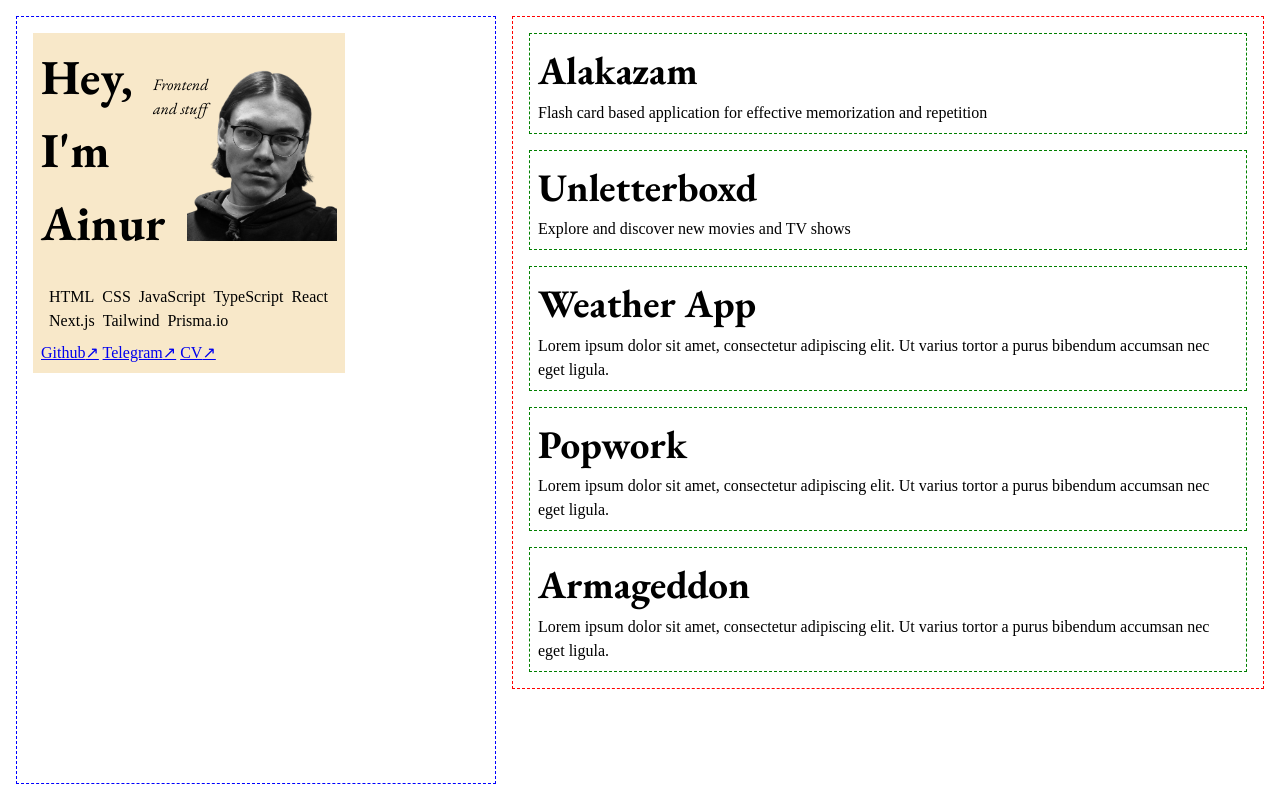
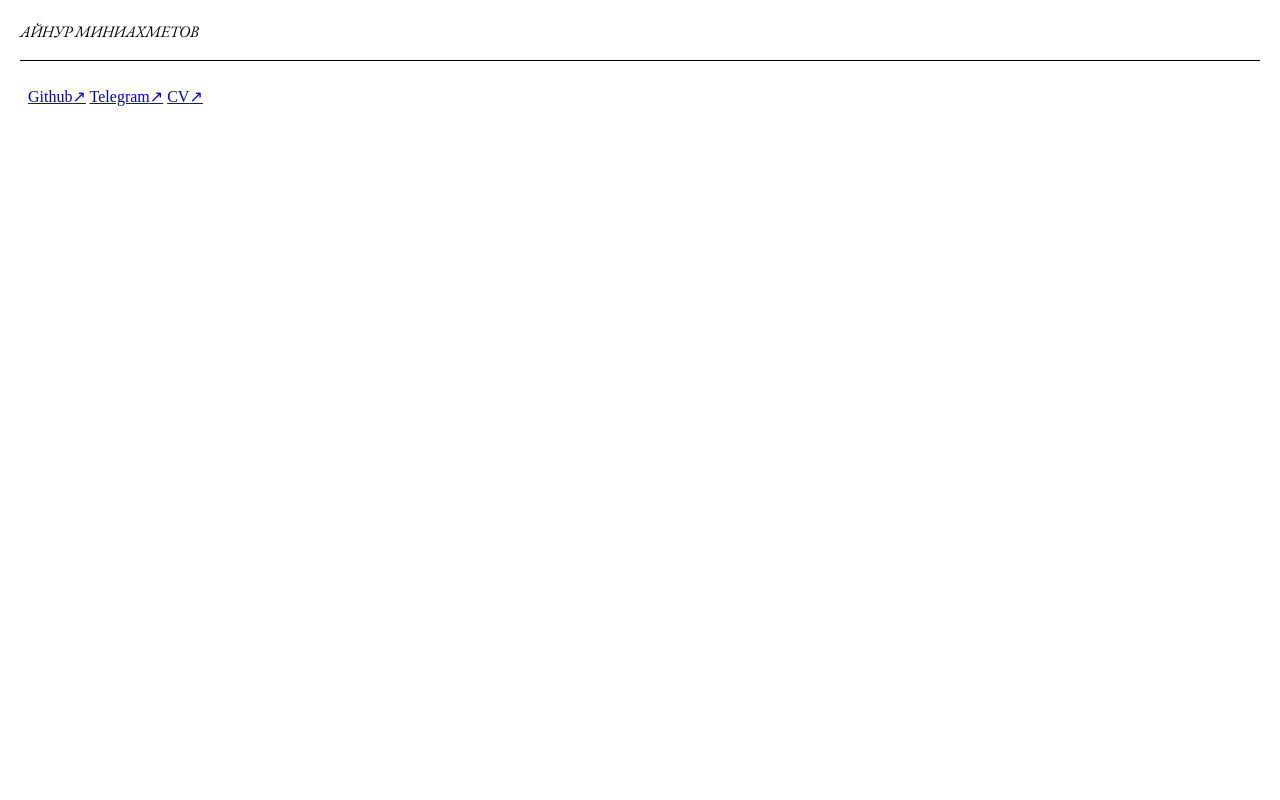
Before and after one commit to Qnt/qnt.github.io, a website built with Vite: page index.html in a window 1280 px wide. Built offline with nearby package versions, Linux system fonts and the light colour scheme; files whose address does not match are found by name.

Commit message:
change: latout and styling

```diff
--- a/index.html
+++ b/index.html
@@ -7,42 +7,19 @@
   </head>
   <body>
     <main class="main-wrapper">
-      <section id="hero">
-        <div class="about">
-          <div class="about__content">
-            <div class="about__wrap-me">
-              <header class="about__header">
-                <h1 class="about__title">Hey, I&apos;m Ainur</h1>
-                <p class="about__subtitle">Frontend and stuff</p>
-              </header>
-              <img
-                src="/src/assets/images/avatar.png"
-                alt="avatar"
-                class="about__avatar"
-                width="160"
-                height="200"
-              />
-            </div>
-
-            <ul class="about__skills">
-              <li>HTML</li>
-              <li>CSS</li>
-              <li>JavaScript</li>
-              <li>TypeScript</li>
-              <li>React</li>
-              <li>Next.js</li>
-              <li>Tailwind</li>
-              <li>Prisma.io</li>
-            </ul>
-            <div class="about__contacts">
-              <a href="https://github.com/qnt" target="_blank">Github</a>
-              <a href="https://t.me/Cusco_Quint" target="_blank">Telegram</a>
-              <a href="#">CV</a>
-            </div>
+      <section id="about" class="about">
+        <header class="about__header">
+          <h2 class="about__title">Айнур Миниахметов</h2>
+        </header>
+        <div class="about__content">
+          <div class="about__contacts">
+            <a href="https://github.com/qnt" target="_blank">Github</a>
+            <a href="https://t.me/Cusco_Quint" target="_blank">Telegram</a>
+            <a href="#">CV</a>
           </div>
         </div>
       </section>
-      <section id="projects">
+      <!-- <section id="projects">
         <ul class="projects-list">
           <li class="project-item">
             <h3 class="project-item__title">Alakazam</h3>
@@ -79,7 +56,7 @@
             </p>
           </li>
         </ul>
-      </section>
+      </section> -->
     </main>
     <footer></footer>
 
--- a/src/styles/style.css
+++ b/src/styles/style.css
@@ -32,8 +32,7 @@
 }
 
 :root {
-  --body-padding: clamp(0.5rem, 2vw, 1rem);
-
+  /* Font sizes */
   --font-size--2: clamp(0.7813rem, 0.7747rem + 0.0326vi, 0.8rem);
   --font-size--1: clamp(0.9375rem, 0.9158rem + 0.1087vi, 1rem);
   --font-size-0: clamp(1.125rem, 1.0815rem + 0.2174vi, 1.25rem);
@@ -44,19 +43,41 @@
   --font-size-5: clamp(2.7994rem, 2.4462rem + 1.7658vi, 3.8147rem);
   --font-size-6: clamp(3.3592rem, 2.8691rem + 2.4507vi, 4.7684rem);
   --font-size-7: clamp(4.0311rem, 3.36rem + 3.3555vi, 5.9605rem);
+
+  --font-size-base: var(--font-size--1);
+
+  /* Spacing */
+  --space-3xs: clamp(0.3125rem, 0.3125rem + 0vi, 0.3125rem);
+  --space-2xs: clamp(0.5625rem, 0.5408rem + 0.1087vi, 0.625rem);
+  --space-xs: clamp(0.875rem, 0.8533rem + 0.1087vi, 0.9375rem);
+  --space-s: clamp(1.125rem, 1.0815rem + 0.2174vi, 1.25rem);
+  --space-m: clamp(1.6875rem, 1.6223rem + 0.3261vi, 1.875rem);
+  --space-l: clamp(2.25rem, 2.163rem + 0.4348vi, 2.5rem);
+  --space-xl: clamp(3.375rem, 3.2446rem + 0.6522vi, 3.75rem);
+  --space-2xl: clamp(4.5rem, 4.3261rem + 0.8696vi, 5rem);
+  --space-3xl: clamp(6.75rem, 6.4891rem + 1.3043vi, 7.5rem);
+
+  /* One-up pairs */
+  --space-3xs-2xs: clamp(0.3125rem, 0.2038rem + 0.5435vi, 0.625rem);
+  --space-2xs-xs: clamp(0.5625rem, 0.4321rem + 0.6522vi, 0.9375rem);
+  --space-xs-s: clamp(0.875rem, 0.7446rem + 0.6522vi, 1.25rem);
+  --space-s-m: clamp(1.125rem, 0.8641rem + 1.3043vi, 1.875rem);
+  --space-m-l: clamp(1.6875rem, 1.4049rem + 1.413vi, 2.5rem);
+  --space-l-xl: clamp(2.25rem, 1.7283rem + 2.6087vi, 3.75rem);
+  --space-xl-2xl: clamp(3.375rem, 2.8098rem + 2.8261vi, 5rem);
+  --space-2xl-3xl: clamp(4.5rem, 3.4565rem + 5.2174vi, 7.5rem);
 }
 
 body {
-  --font-size-base: var(--font-size--1);
   font-family: 'EB Garamond', serif;
-  padding: var(--body-padding);
   font-size: var(--font-size-base);
 }
 
+.main-wrapper {
+  padding: var(--space-s);
+}
+
 .about {
-  position: relative;
-  border: 1px dashed blue;
-  padding: 1rem;
   display: flex;
   flex-direction: column;
   gap: 1rem;
@@ -65,29 +86,26 @@ body {
 .about__content {
   display: flex;
   flex-direction: column;
-  inline-size: 70%;
   padding: 0.5rem;
-  background-color: rgba(245, 222, 179, 0.7);
-}
-
-.about__wrap-me {
-  display: flex;
-  justify-content: flex-end;
 }
 
 .about__header {
-  position: relative;
+  & ::after {
+    content: '';
+    display: block;
+    width: 100%;
+    height: 1px;
+    background-color: black;
+    margin-block-start: 1rem;
+  }
 }
 
 .about__title {
-  font-size: var(--font-size-4);
-}
-
-.about__subtitle {
-  position: absolute;
-  top: 2rem;
-  left: 7rem;
+  font-size: var(--font-size-base);
+  letter-spacing: calc(var(--font-size-base) * -0.025);
+  font-weight: 400;
   font-style: italic;
+  text-transform: uppercase;
 }
 
 .about__avatar {
@@ -108,10 +126,6 @@ body {
   }
 }
 
-.project-preview {
-  display: none;
-}
-
 .projects-list {
   border: 1px dashed red;
   padding: 1rem;
@@ -130,26 +144,3 @@ body {
 .project-item__title {
   font-size: var(--font-size-title);
 }
-
-@media screen and (min-width: 1024px) {
-  #hero {
-    position: fixed;
-    inline-size: 30rem;
-    block-size: calc(100vh - var(--body-padding) * 2);
-  }
-
-  #projects {
-    margin-inline-start: 31rem;
-  }
-
-  .about {
-    block-size: 100%;
-    align-items: stretch;
-    max-inline-size: 30rem;
-  }
-
-  .projects-list {
-    margin-inline: 0;
-    align-items: stretch;
-  }
-}
```
